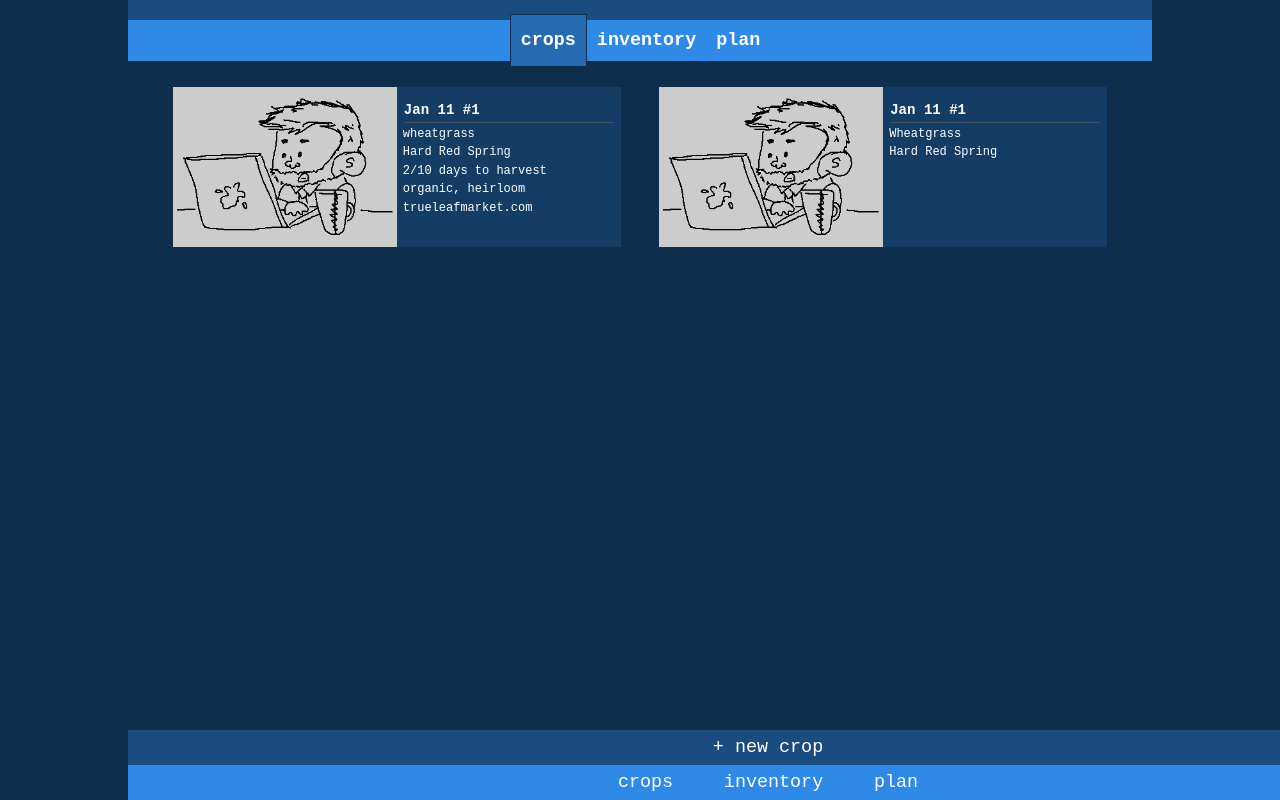
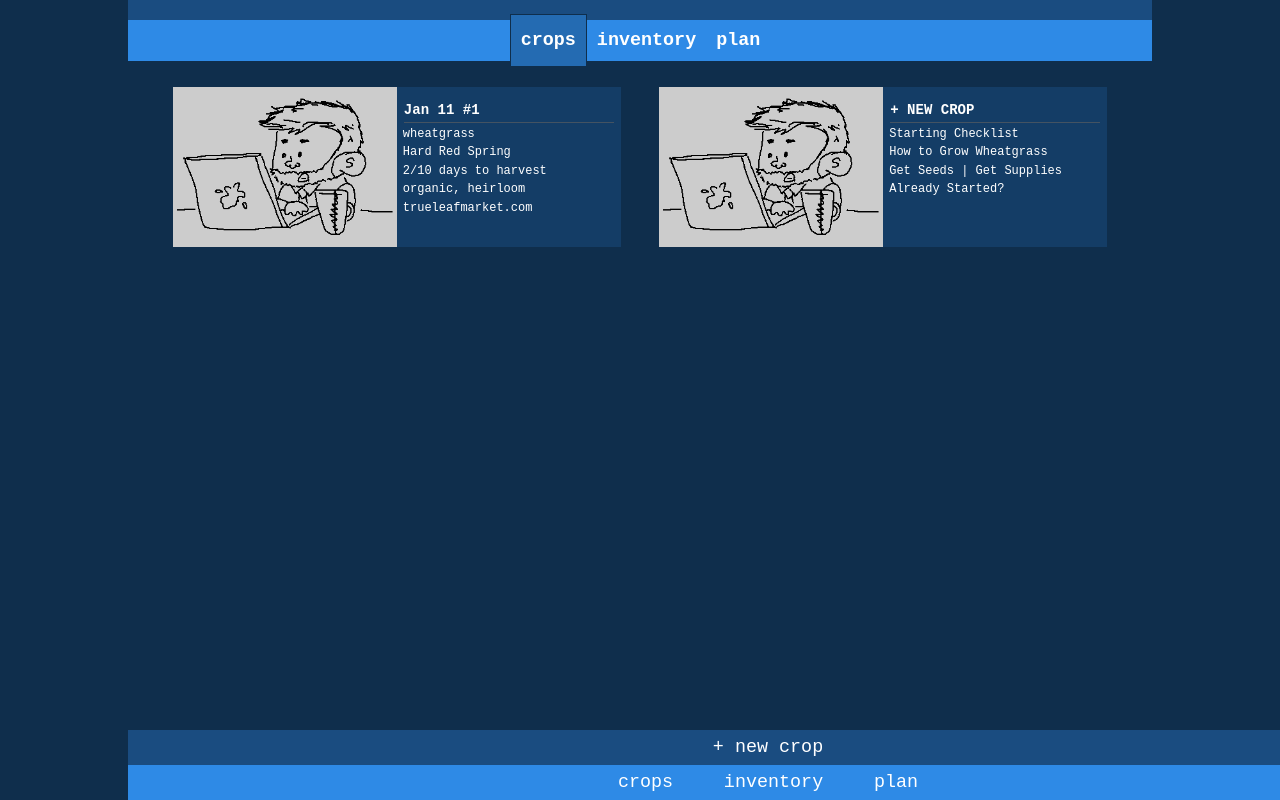
Before and after one commit to seantford/wgrass, a plain HTML site: page wgrass/index.html in a window 1280 px wide. Drawn offline with Linux system fonts and the light colour scheme.

Commit message:
kndvcoknscv

```diff
--- a/wgrass/index.html
+++ b/wgrass/index.html
@@ -39,12 +39,12 @@
 	    				<img src="img/devgif1a.gif" alt="">
 
 		    			<div class="galleryInfo">
-			    			<h3 class="gal-info" id="gal-info-line-1">Jan 11 #1</h3>
-			    			<p class="gal-info" id="gal-info-line-2">wheatgrass</p>
-			    			<p class="gal-info" id="gal-info-line-3">Hard Red Spring</p>
-			    			<p class="gal-info" id="gal-info-line-4">2/10 days to harvest</p>
-			    			<p class="gal-info" id="gal-info-line-5">organic, heirloom</p>
-			    			<p class="gal-info" id="gal-info-line-6">trueleafmarket.com</p>
+			    			<h3 class="gal-info" id="gal-info-line-1-date-seeded-tray-number">Jan 11 #1</h3>
+			    			<p class="gal-info" id="gal-info-line-2-plant">wheatgrass</p>
+			    			<p class="gal-info" id="gal-info-line-3-plant-name">Hard Red Spring</p>
+			    			<p class="gal-info" id="gal-info-line-4-days-to-harvest">2/10 days to harvest</p>
+			    			<p class="gal-info" id="gal-info-line-5-attributes">organic, heirloom</p>
+			    			<p class="gal-info" id="gal-info-line-6-seed-source">trueleafmarket.com</p>
 
 
 		    			</div>
@@ -56,9 +56,11 @@
 		    		<a href="#">
 	    				<img src="img/devgif1a.gif" alt="">
 		    			<div class="galleryInfo">
-			    			<h3 class="gal-info" id="gal-info-line-1">Jan 11 #1</h3>
-			    			<p class="gal-info" id="gal-info-line-2">Wheatgrass</p>
-			    			<p class="gal-info" id="gal-info-line-3">Hard Red Spring</p>
+			    			<h3 class="gal-info" id="gal-info-line-1">+ NEW CROP</h3>
+			    			<p class="gal-info" id="gal-info-line-2">Starting Checklist</p>
+			    			<p class="gal-info" id="gal-info-line-3">How to Grow Wheatgrass</p>
+			    			<p class="gal-info" id="gal-info-line-3">Get Seeds | Get Supplies</p>
+			    			<p class="gal-info" id="gal-info-line-3">Already Started?</p>
 		    			</div>
 		    		</a>
 		    	</li>
```
